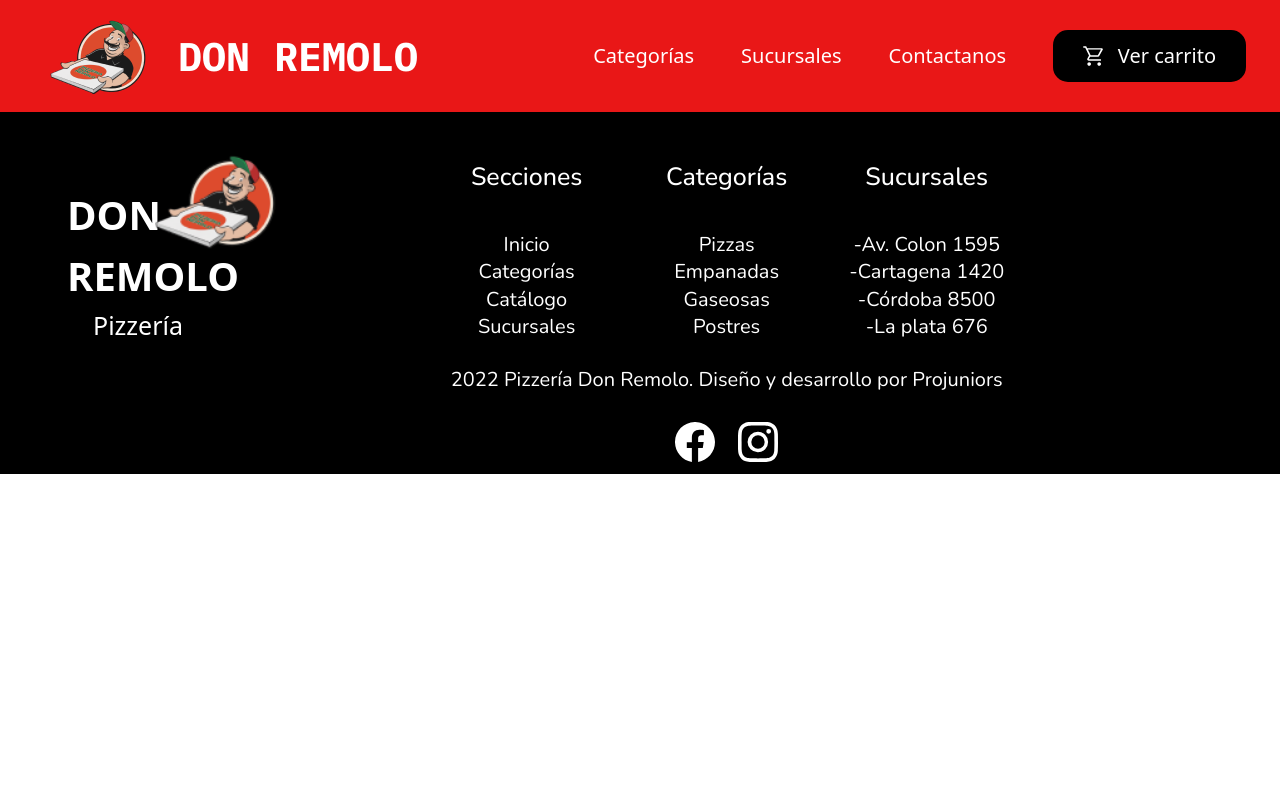
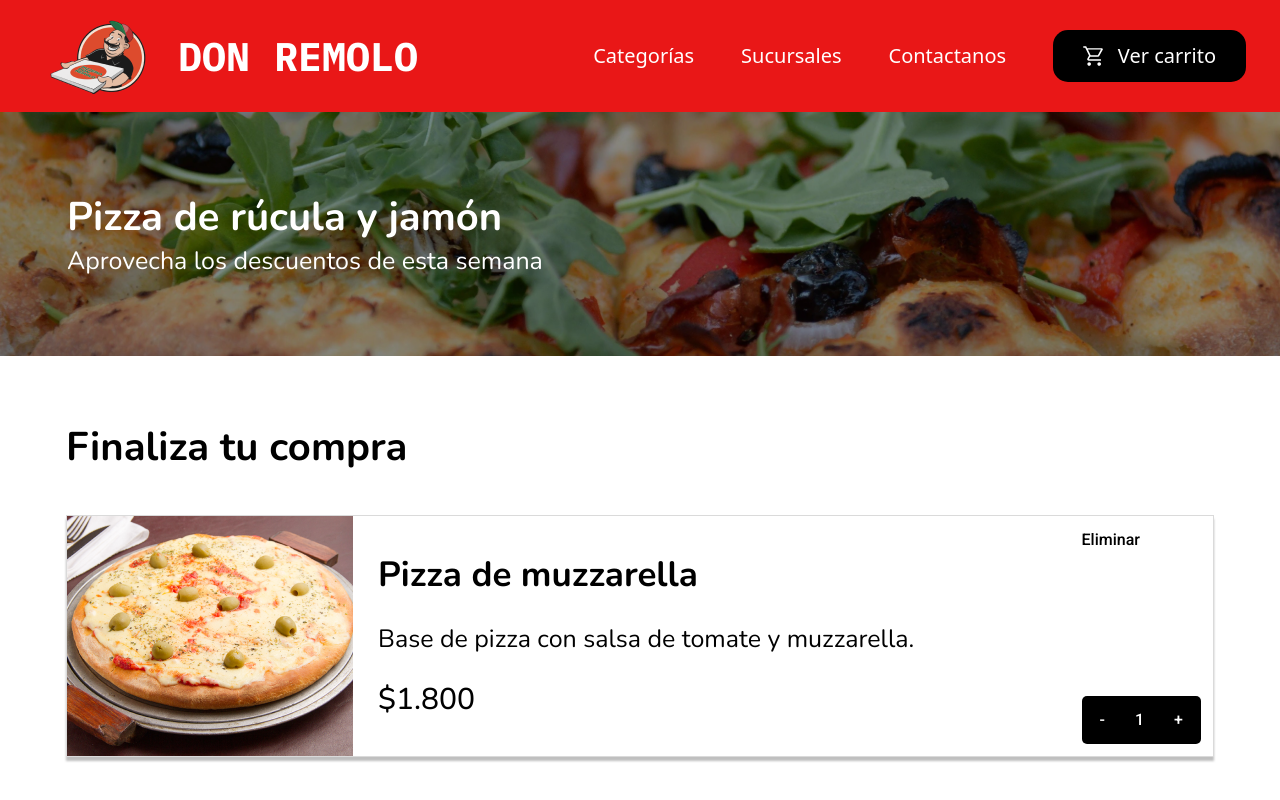
Before and after one commit to ProJuniors/pizzeria-don-remolo-frontend, a React (Vite) app: page /cart in a window 1280 px wide. Shown: the top 800 px of the page. Built offline with nearby package versions, Linux system fonts and the light colour scheme; a web font is replaced by a local one.

Commit message:
Progress on shopping cart page

```diff
--- /dev/null
+++ b/src/PizzeriaApp/components/Cart/index.jsx
@@ -0,0 +1,46 @@
+import React from 'react';
+import pizzaCart from '../../../assets/images/PizzaCart.png';
+
+export default function Cart() {
+  return (
+    <>
+      <section>
+        <div className="pl-[67px] bg-bg-banner-cart bg-no-repeat h-[244px] flex flex-col justify-center font-Nunito text-white ">
+          <h1 className="font-bold text-[40px] leading-[54.56px]">Pizza de rúcula y jamón</h1>
+          <p className="font-normal text-[25px] leading-[34.1px]">
+            Aprovecha los descuentos de esta semana
+          </p>
+        </div>
+      </section>
+      <section className="pt-[64px] px-[66px] font-Nunito text-black mb-[80px]">
+        <h3 className="font-bold text-[40px] leading-[55px] mb-10">Finaliza tu compra</h3>
+        <div className="">
+          <article className="flex flex-row justify-between bg-white w-full border border-solid border-[#DADADA] drop-shadow-[0_4px_1px_rgba(0,0,0,0.25)]">
+            <div className="flex justify-center items-center flex-row">
+              <img src={pizzaCart} alt="" />
+              <div className="pl-[25px] flex flex-col gap-6">
+                <h4 className="font-bold text-[35px] leading-[47.74px]">Pizza de muzzarella</h4>
+                <p className="font-normal text-[25px] leading-[34.1px]">
+                  Base de pizza con salsa de tomate y muzzarella.
+                </p>
+                <span className="font-medium text-[30px] leading-[40.92px]">$1.800</span>
+              </div>
+            </div>
+            <div className="flex flex-col justify-between p-3 font-Roboto">
+              <span>Eliminar</span>
+              <div className="bg-black text-white flex flex-row justify-around rounded-[5px]">
+                <button type="button" className="px-[18px]">
+                  -
+                </button>
+                <span className="p-3">1</span>
+                <button type="button" className="px-[18px]">
+                  +
+                </button>
+              </div>
+            </div>
+          </article>
+        </div>
+      </section>
+    </>
+  );
+}
--- a/src/PizzeriaApp/components/Categories/CategoryButton.jsx/index.jsx
+++ b/src/PizzeriaApp/components/Categories/CategoryButton.jsx/index.jsx
@@ -10,7 +10,9 @@
     <button
       className={active.name === name ? bgBlack : bgWhite}
       type="button"
-      onClick={() => setActive({ name })}
+      onClick={() => {
+        setActive({ name });
+      }}
     >
       {name}
     </button>
--- a/src/PizzeriaApp/components/Categories/CategoryProducts/index.jsx
+++ b/src/PizzeriaApp/components/Categories/CategoryProducts/index.jsx
@@ -1,4 +1,4 @@
-import React, { useEffect, useState } from 'react';
+import React from 'react';
 import { useFetch } from '../../../../services/useFetch';
 import CardProduct from './CardProduct.js';
 
@@ -7,7 +7,7 @@
   const { data, loaded, error } = useFetch('http://localhost:6500/api/v1.0/products');
   if (loaded) {
     return (
-      <div className="w-full px-[97px]">
+      <div id="products" className="w-full px-[97px]">
         <h3 className="mt-[136px] mb-[82px] text-[35px] font-medium font-Roboto">Catálogo</h3>
         <div className="grid w-full grid-cols-3 gap-[32px]">
           {!loaded ? (
--- /dev/null
+++ b/src/PizzeriaApp/pages/CartPage.jsx
@@ -0,0 +1,6 @@
+import React from 'react';
+import Cart from '../components/Cart';
+
+export default function CartPage() {
+  return <Cart />;
+}
--- a/src/PizzeriaApp/routes/PizzeriaRoutes.jsx
+++ b/src/PizzeriaApp/routes/PizzeriaRoutes.jsx
@@ -1,7 +1,8 @@
 import React from 'react';
-import { Route, Routes } from 'react-router-dom';
+import { Navigate, Route, Routes } from 'react-router-dom';
 import Footer from '../../ui/components/Footer';
 import Navbar from '../../ui/components/Navbar';
+import CartPage from '../pages/CartPage';
 import HomePage from '../pages/HomePage';
 
 export default function PizzeriaRoutes() {
@@ -10,6 +11,9 @@
       <Navbar />
       <Routes>
         <Route path="/" element={<HomePage />} />
+        <Route path="/cart" element={<CartPage />} />
+
+        <Route path="/*" element={<Navigate to="/" />} />
       </Routes>
       <Footer />
     </div>
--- a/src/ui/components/Footer/components/SectionFooter.jsx
+++ b/src/ui/components/Footer/components/SectionFooter.jsx
@@ -2,7 +2,7 @@
 
 export default function SectionFooter({ section }) {
   return (
-    <article className="flex flex-col">
+    <article className="flex flex-col align-bottom">
       <h3 className="h-[34px] w-full text-center mb-[25px] font-medium text-[25px] font-Nunito">
         {section.title}
       </h3>
--- a/src/ui/components/Navbar.jsx
+++ b/src/ui/components/Navbar.jsx
@@ -1,15 +1,18 @@
+import { Link } from 'react-router-dom';
 import logo from '../../assets/logos/logo.png';
 import shoppingCart from '../../assets/icons/icon-shopping-cart.svg';
 
 export default function Navbar() {
   return (
-    <div className="bg-primary flex justify-between items-center w-full h-[112px] ">
+    <div className="bg-primary flex justify-between items-center w-full h-[112px] max-w-[1440px]">
+      <Link to="/">
         <div className="flex justify-between items-center gap-[18px] ml-[50px]">
           <img src={logo} alt="Logo don remolo" className="navbar-logo" />
           <h3 className="font-IBM-Plex-Mono font-bold text-[40px] leading-[52px] text-white">
             DON REMOLO
           </h3>
         </div>
+      </Link>
       <div className="flex justify-center items-center gap-[47px] mr-[34px]">
         <ul className="flex justify-center items-center gap-[47px] list-none">
           <li>
@@ -28,10 +31,12 @@
             </a>
           </li>
         </ul>
+        <Link to="/cart">
           <div className="flex justify-center items-center bg-secondary py-[12px] px-[30px] rounded-[15px] gap-[15.12px]">
             <img className="w-[19.6px] h-[19.98px]" src={shoppingCart} alt="Shopping Cart" />
             <span className="not-italic font-normal text-xl text-white">Ver carrito</span>
           </div>
+        </Link>
       </div>
     </div>
   );
--- a/tailwind.config.js
+++ b/tailwind.config.js
@@ -18,6 +18,7 @@
       },
       backgroundImage: {
         'bg-banner': "url('/src/assets/images/banner-img.png')",
+        'bg-banner-cart': "url('/src/assets/images/banner-cart.png')",
       },
     },
   },
```
Also changed, not shown: src/assets/images/PizzaCart.png (added), src/assets/images/banner-cart.png (added). Lines whose indentation alone changed are shown as unchanged.
